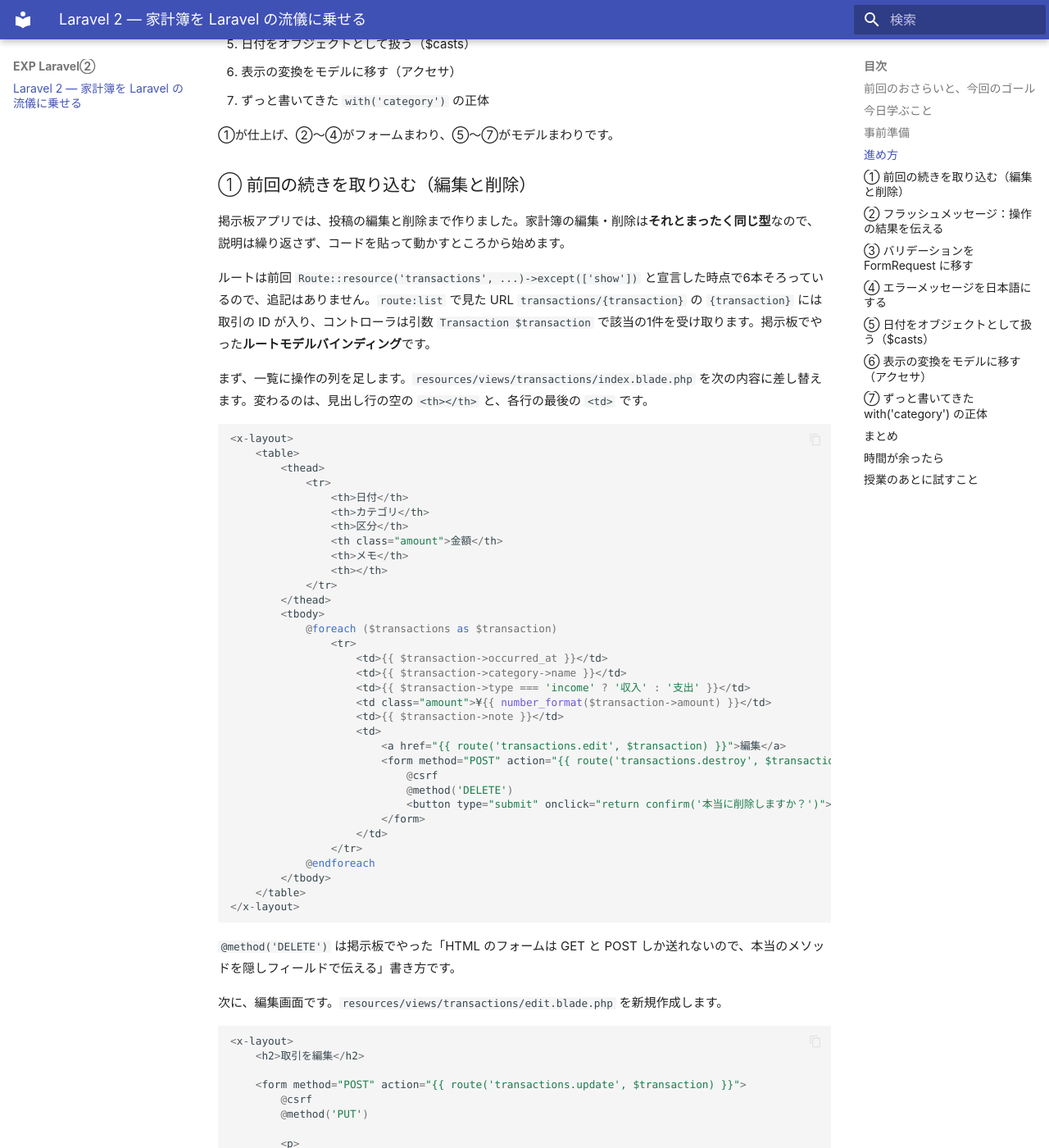
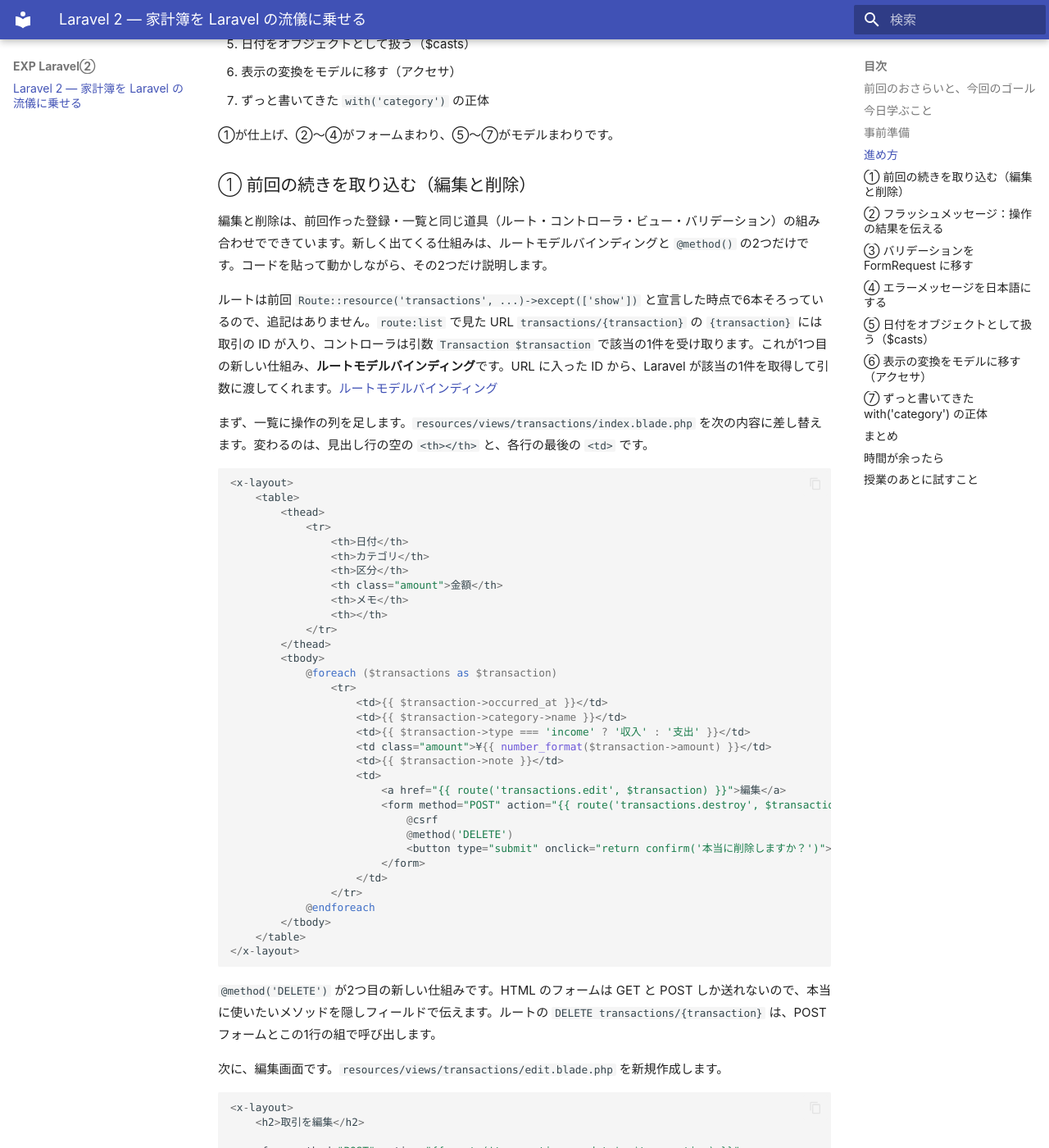
Before and after one commit to abekdwight/gslabo-lesson4, an MkDocs documentation site: the page built from docs/index.md, in a window 1280 px wide and 1400 px high, scrolled down 1931 px. Shown: the whole window at 82% size. Built offline with MkDocs 1.6.1 and Material for MkDocs 9.7.7, drawn with Linux system fonts in a browser that asks for light colours; some of the changed text lies outside the part shown.

Commit message:
make lesson text self-contained without external course references

````diff
--- a/docs/index.md
+++ b/docs/index.md
@@ -26,7 +26,7 @@
 
 - **Docker Desktop** が動くこと。
 - **前回作った kakeibo プロジェクト**をそのまま使います。新しく作るものはありません。
-- **掲示板アプリの Sail を止めておいてください。** 同じポートを使うため、動いたままだと家計簿が起動できません。掲示板アプリのフォルダで次を実行します。
+- **ほかの Laravel プロジェクトの Sail が動いている場合は、止めておいてください。** 同じポートを使うため、動いたままだと家計簿が起動できません。そのプロジェクトのフォルダで次を実行します。
 
 ```sh
 ./vendor/bin/sail down
@@ -63,7 +63,7 @@ cd kakeibo
 
 !!! warning "つまずきポイント：起動できない"
 
-    - `port is already allocated` / `Address already in use`：掲示板アプリの Sail が動いたままです。掲示板アプリのフォルダで `./vendor/bin/sail down` してから、もう一度 `sail up -d` を実行してください。
+    - `port is already allocated` / `Address already in use`：ほかのプロジェクトの Sail が動いたままです。そのプロジェクトのフォルダで `./vendor/bin/sail down` してから、もう一度 `sail up -d` を実行してください。
     - 一覧がエラーになる：前回の最後に tinker からデータを消した場合など、取引が1件も無いだけならエラーにはなりません。エラー画面が出たときは、一番上の1文を読んでファイル名と行数を確認してください。
 
 ## 進め方
@@ -82,9 +82,9 @@ cd kakeibo
 
 ## ① 前回の続きを取り込む（編集と削除）
 
-掲示板アプリでは、投稿の編集と削除まで作りました。家計簿の編集・削除は**それとまったく同じ型**なので、説明は繰り返さず、コードを貼って動かすところから始めます。
+編集と削除は、前回作った登録・一覧と同じ道具（ルート・コントローラ・ビュー・バリデーション）の組み合わせでできています。新しく出てくる仕組みは、ルートモデルバインディングと `@method()` の2つだけです。コードを貼って動かしながら、その2つだけ説明します。
 
-ルートは前回 `Route::resource('transactions', ...)->except(['show'])` と宣言した時点で6本そろっているので、追記はありません。`route:list` で見た URL `transactions/{transaction}` の `{transaction}` には取引の ID が入り、コントローラは引数 `Transaction $transaction` で該当の1件を受け取ります。掲示板でやった**ルートモデルバインディング**です。
+ルートは前回 `Route::resource('transactions', ...)->except(['show'])` と宣言した時点で6本そろっているので、追記はありません。`route:list` で見た URL `transactions/{transaction}` の `{transaction}` には取引の ID が入り、コントローラは引数 `Transaction $transaction` で該当の1件を受け取ります。これが1つ目の新しい仕組み、**ルートモデルバインディング**です。URL に入った ID から、Laravel が該当の1件を取得して引数に渡してくれます。[ルートモデルバインディング](https://readouble.com/laravel/13.x/ja/routing.html#route-model-binding)
 
 まず、一覧に操作の列を足します。`resources/views/transactions/index.blade.php` を次の内容に差し替えます。変わるのは、見出し行の空の `<th></th>` と、各行の最後の `<td>` です。
 
@@ -124,7 +124,7 @@ cd kakeibo
 </x-layout>
 ```
 
-`@method('DELETE')` は掲示板でやった「HTML のフォームは GET と POST しか送れないので、本当のメソッドを隠しフィールドで伝える」書き方です。
+`@method('DELETE')` が2つ目の新しい仕組みです。HTML のフォームは GET と POST しか送れないので、本当に使いたいメソッドを隠しフィールドで伝えます。ルートの `DELETE transactions/{transaction}` は、POST フォームとこの1行の組で呼び出します。
 
 次に、編集画面です。`resources/views/transactions/edit.blade.php` を新規作成します。
 
@@ -354,7 +354,7 @@ public function update(TransactionRequest $request, Transaction $transaction)
 }
 ```
 
-掲示板からずっと `store(Request $request)` と書いてきました。その `Request` の場所に自作の `TransactionRequest` を置くと、Laravel は**コントローラのメソッドが始まる前に** `rules()` の検証を実行します。メソッドに到達した時点で検証は済んでいて、通った値だけを `validated()` で受け取ります。検証に失敗したときの動き（エラーと入力値を持ってフォームへ差し戻す）は、いままでと同じです。[フォームリクエスト](https://readouble.com/laravel/13.x/ja/validation.html#form-request-validation)
+前回から `store(Request $request)` と書いてきました。その `Request` の場所に自作の `TransactionRequest` を置くと、Laravel は**コントローラのメソッドが始まる前に** `rules()` の検証を実行します。メソッドに到達した時点で検証は済んでいて、通った値だけを `validated()` で受け取ります。検証に失敗したときの動き（エラーと入力値を持ってフォームへ差し戻す）は、いままでと同じです。[フォームリクエスト](https://readouble.com/laravel/13.x/ja/validation.html#form-request-validation)
 
 ```mermaid
 sequenceDiagram
@@ -602,7 +602,7 @@ $transactions = Transaction::with('category')->latest('occurred_at')->get();
 
 ## まとめ
 
-- 編集と削除が入り、家計簿の操作が一通りそろった。型は掲示板アプリと同じ。
+- 編集と削除が入り、家計簿の操作が一通りそろった。新しい仕組みはルートモデルバインディングと `@method()` の2つだけだった。
 - 操作の結果は**フラッシュメッセージ**で伝える。`->with()` で残して `session()` で読む、「次の1回だけ」のセッション。`@error` と `old()` も同じ仕組みの上に乗っている。
 - 検証ルールの置き場は **FormRequest**。コントローラは引数の型を差し替えるだけで、検証済みの値を `validated()` で受け取る。
 - エラーの文言は**翻訳ファイル**から来ている。`lang/ja/validation.php` を置き、`.env` の `APP_LOCALE` で切り替える。コードが読むのは config、環境ごとの値は `.env`。
````
